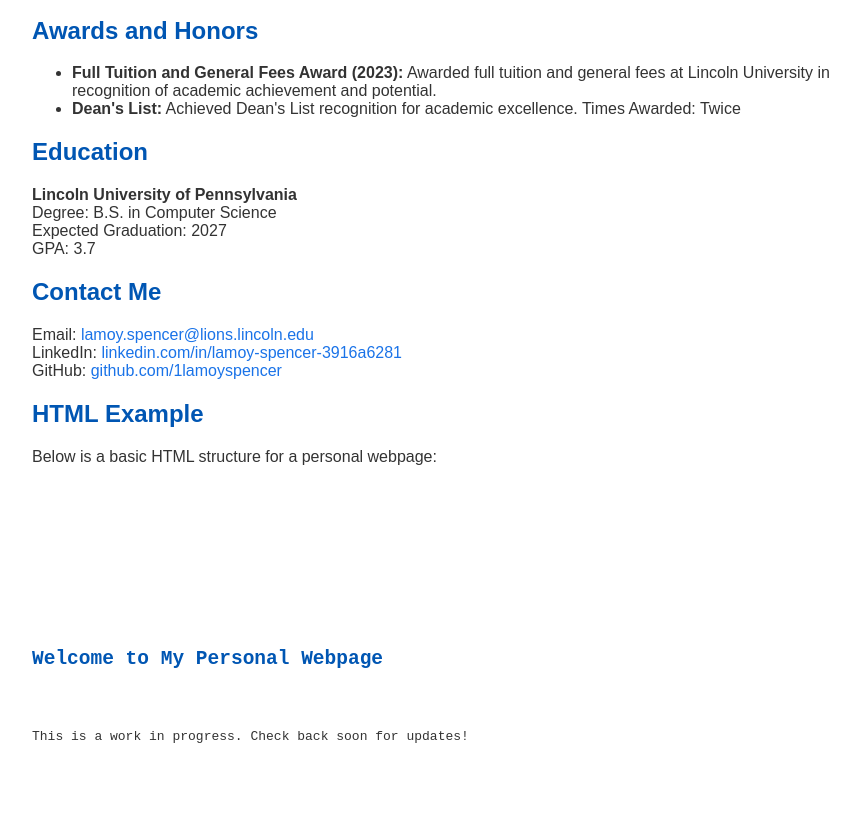
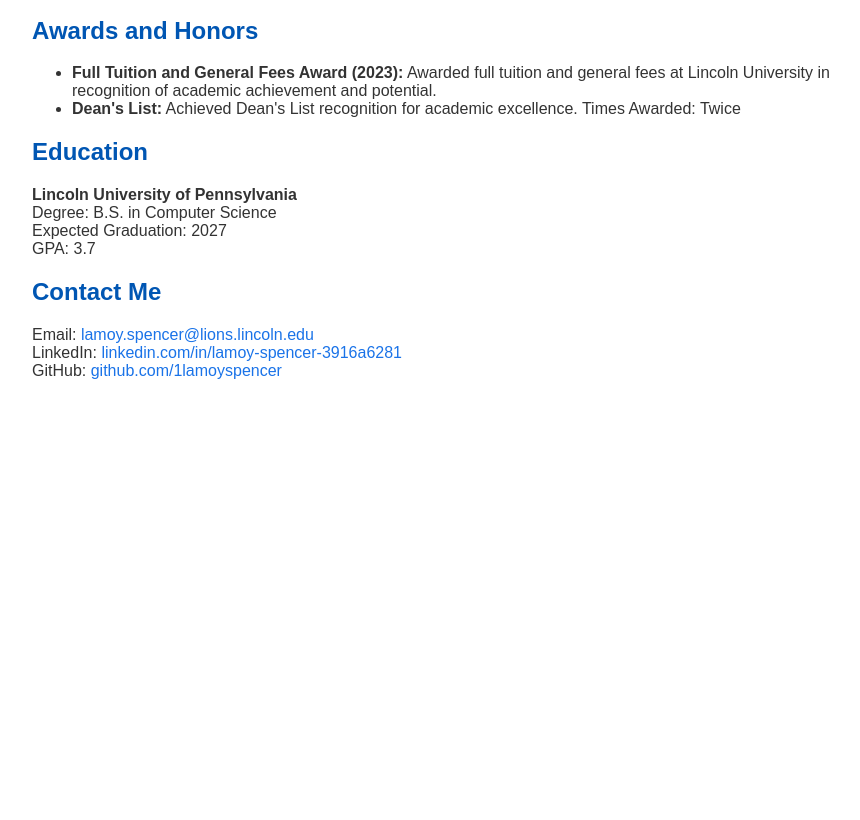
Before and after one commit to 1lamoyspencer/1lamoyspencer.github.io, a plain HTML site: page index.html in a window 1280 px wide. Shown: the part 501-1321 px from the top of the page, without its empty margins (208-1068 px from the left). After the commit the page ends 901 px from the top, so only its background shows below. Drawn offline with Linux system fonts and the light colour scheme.

Commit message:
Update index.html

```diff
--- a/index.html
+++ b/index.html
@@ -82,25 +82,6 @@
             LinkedIn: <a href="https://www.linkedin.com/in/lamoy-spencer-3916a6281/" target="_blank">linkedin.com/in/lamoy-spencer-3916a6281</a><br>
             GitHub: <a href="https://github.com/1lamoyspencer" target="_blank">github.com/1lamoyspencer</a></p>
         </section>
-
-        <section class="section">
-            <h2>HTML Example</h2>
-            <p>Below is a basic HTML structure for a personal webpage:</p>
-            <pre><code>
-<!DOCTYPE html>
-<html lang="en">
-<head>
-    <meta charset="UTF-8">
-    <meta name="viewport" content="width=device-width, initial-scale=1.0">
-    <title>Lamoy Spencer - Personal Webpage</title>
-</head>
-<body>
-    <h1>Welcome to My Personal Webpage</h1>
-    <p>This is a work in progress. Check back soon for updates!</p>
-</body>
-</html>
-            </code></pre>
-        </section>
     </div>
 </body>
 </html>
```
